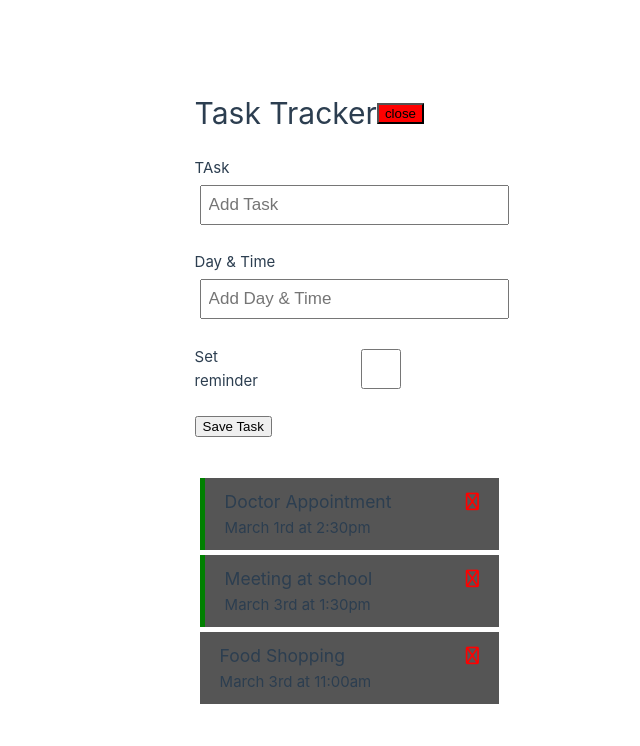
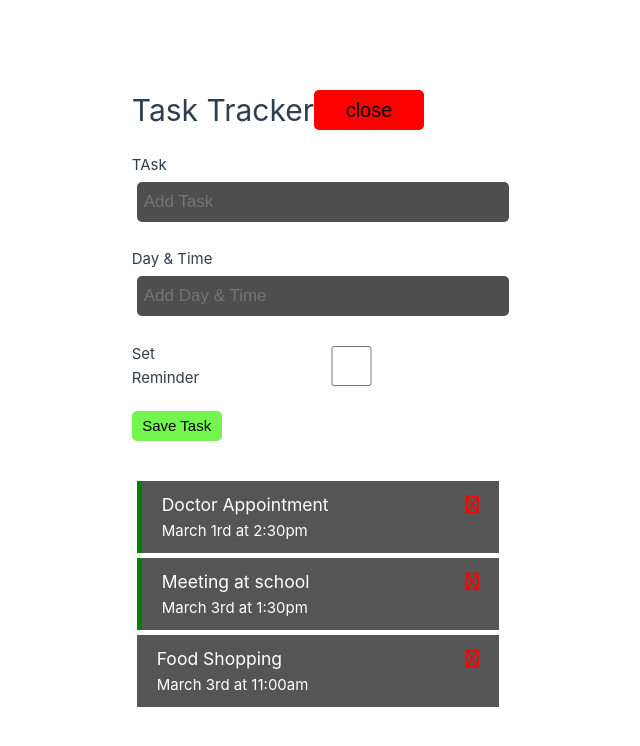
Before and after one commit to mitalrs/Task-Tracker, a Vue app in the folder frontEnd/: page / in a window 1280 px wide. Both pictures are taken after a click on the button "Add Task". Shown: the top 746 px of the page, without its empty margins (136-776 px from the left). Built offline with nearby package versions, Linux system fonts and the light colour scheme.

Commit message:
finishing touchup done, miner changes

```diff
--- a/frontEnd/src/App.vue
+++ b/frontEnd/src/App.vue
@@ -24,7 +24,7 @@ export default {
       this.tasks = [...this.tasks, task]
     },
     deleteTask(id){
-      if(confirm('Are you sure?')){
+      if(confirm('Are you sure to delete?')){
         this.tasks = this.tasks.filter((task)=> task.id !== id)
       }
     },
--- a/frontEnd/src/components/AddTask.vue
+++ b/frontEnd/src/components/AddTask.vue
@@ -13,7 +13,7 @@
             />
         </div>
         <div class="form-control form-control-check">
-            <label>Set reminder</label>
+            <label>Set Reminder</label>
             <input type="checkbox" v-model="reminder" name="reminder"/>
         </div>
 
@@ -94,4 +94,21 @@ export default{
     flex: 2;
     height: 20px;
 }
+input, text{
+    background-color: rgb(78, 78, 78);
+    color: bisque;
+    border-style: none;
+    border-radius: 5px;
+}
+
+.btn-block{
+    width: 90px;
+    height: 30px;
+    background-color: rgb(117, 245, 79);
+    color: black;
+    font-size: 15px;
+    font-weight: 400;
+}
+
+
 </style>
--- a/frontEnd/src/components/Button.vue
+++ b/frontEnd/src/components/Button.vue
@@ -16,3 +16,14 @@ export default {
     },
 }
 </script>
+
+<style scoped>
+button{
+    border-style: none;
+    border-radius: 5px;
+    height: 40px;
+    width: 110px;
+    font-weight: 500;
+    font-size: 20px;
+}
+</style>
--- a/frontEnd/src/components/Task.vue
+++ b/frontEnd/src/components/Task.vue
@@ -29,6 +29,7 @@ export default {
     margin: 5px;
     padding: 10px 20px;
     cursor: pointer;
+    color: white;
 }
  .task.reminder{
     border-left: 5px solid green;
```
